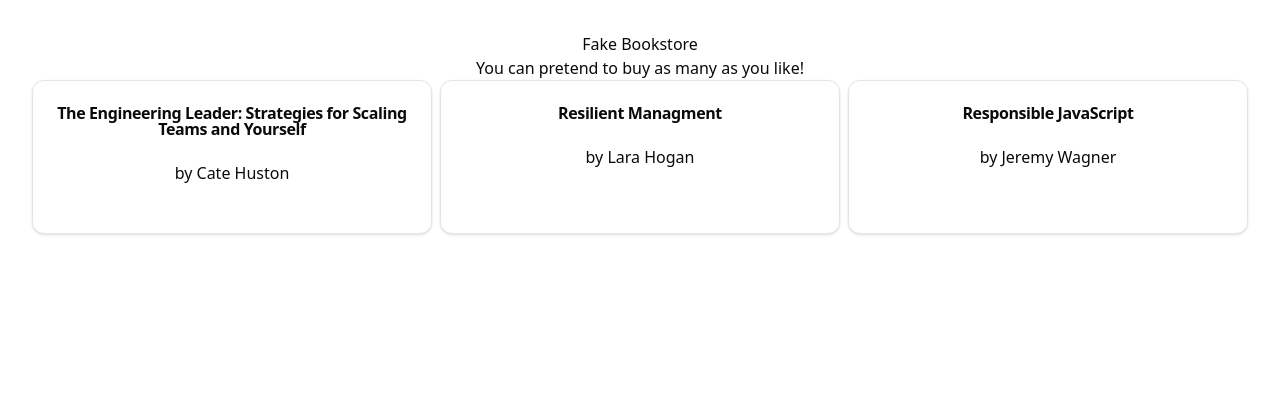
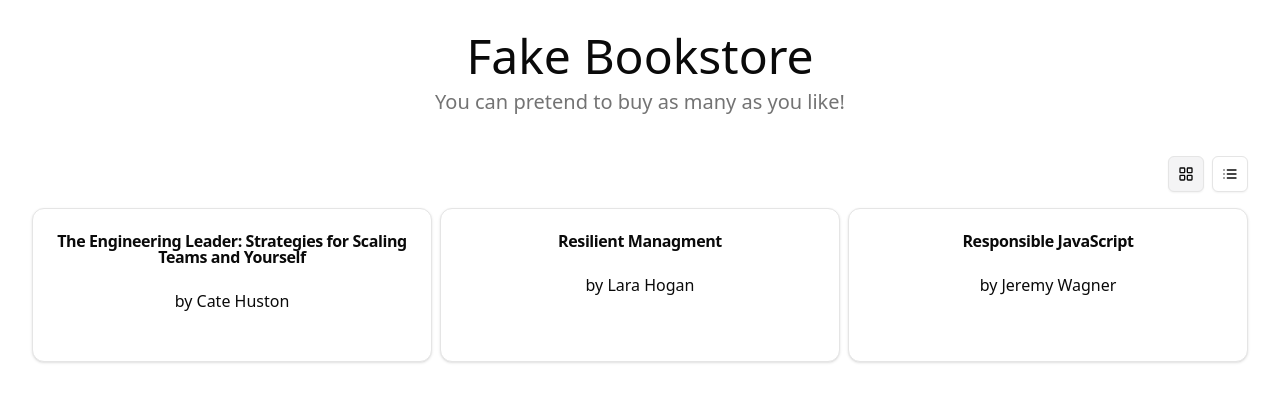
Before and after one commit to pearlbea/bookstore, a React (Vite) app: page / in a window 1280 px wide. Shown: the top 402 px of the page. Built offline with nearby package versions, Linux system fonts and the light colour scheme.

Commit message:
Adds view buttons

```diff
--- a/package.json
+++ b/package.json
@@ -12,6 +12,7 @@
   },
   "dependencies": {
     "@radix-ui/react-dialog": "^1.1.4",
+    "@radix-ui/react-slot": "^1.1.1",
     "class-variance-authority": "^0.7.1",
     "clsx": "^2.1.1",
     "lucide-react": "^0.468.0",
--- a/src/App.tsx
+++ b/src/App.tsx
@@ -3,13 +3,15 @@
 
 function App() {
   return (
-    <>
-      <header>
-        <h1>Fake Bookstore</h1>
-        <p>You can pretend to buy as many as you like!</p>
+    <div>
+      <header className="mb-8">
+        <h1 className="scroll-m-20 text-4xl lg:text-5xl">Fake Bookstore</h1>
+        <p className="text-xl text-muted-foreground p-2">
+          You can pretend to buy as many as you like!
+        </p>
       </header>
       <BookList />
-    </>
+    </div>
   );
 }
 
--- a/src/components/book-list/book-list.tsx
+++ b/src/components/book-list/book-list.tsx
@@ -1,13 +1,43 @@
+"use client";
+
+import { useState } from "react";
 import { type Book, inventory } from "../../../data";
 import { BookComponent } from "../book/book";
+import { Button } from "../ui/button";
+import { LayoutGrid, List } from "lucide-react";
+import { VisuallyHidden } from "../visually-hidden/visually-hidden";
 import styles from "./book-list.module.css";
 
 export function BookList() {
+  const [view, setView] = useState("grid");
+
   return (
-    <div className={styles.bookList}>
-      {inventory.map((book: Book) => (
-        <BookComponent key={book.id} book={book} />
-      ))}
+    <div>
+      <div className="flex justify-end gap-2 mb-4">
+        <Button
+          className={view === "grid" ? "bg-zinc-100" : "bg-white"}
+          variant="outline"
+          size="icon"
+          onClick={() => setView("grid")}
+        >
+          <LayoutGrid size="48" />
+          <VisuallyHidden>Grid view</VisuallyHidden>
+        </Button>
+        <Button
+          className={view === "list" ? "bg-zinc-100" : "bg-white"}
+          variant="outline"
+          size="icon"
+          onClick={() => setView("list")}
+        >
+          <List size="48" />
+          <VisuallyHidden>Grid view</VisuallyHidden>
+        </Button>
+      </div>
+      <div className={styles.bookList}>
+        {inventory.map((book: Book) => (
+          <BookComponent key={book.id} book={book} />
+        ))}
+      </div>
     </div>
   );
 }
--- a/src/components/book/book.tsx
+++ b/src/components/book/book.tsx
@@ -7,7 +7,7 @@
   CardTitle,
 } from "@/components/ui/card";
 
-export function BookComponent({ book }: { book: Book }): React.ReactElement {
+export function BookComponent({ book }: { book: Book }) {
   const { author, title } = book;
 
   return (
--- /dev/null
+++ b/src/components/ui/button.tsx
@@ -0,0 +1,57 @@
+import * as React from "react"
+import { Slot } from "@radix-ui/react-slot"
+import { cva, type VariantProps } from "class-variance-authority"
+
+import { cn } from "@/lib/utils"
+
+const buttonVariants = cva(
+  "inline-flex items-center justify-center gap-2 whitespace-nowrap rounded-md text-sm font-medium transition-colors focus-visible:outline-none focus-visible:ring-1 focus-visible:ring-ring disabled:pointer-events-none disabled:opacity-50 [&_svg]:pointer-events-none [&_svg]:size-4 [&_svg]:shrink-0",
+  {
+    variants: {
+      variant: {
+        default:
+          "bg-primary text-primary-foreground shadow hover:bg-primary/90",
+        destructive:
+          "bg-destructive text-destructive-foreground shadow-sm hover:bg-destructive/90",
+        outline:
+          "border border-input bg-background shadow-sm hover:bg-accent hover:text-accent-foreground",
+        secondary:
+          "bg-secondary text-secondary-foreground shadow-sm hover:bg-secondary/80",
+        ghost: "hover:bg-accent hover:text-accent-foreground",
+        link: "text-primary underline-offset-4 hover:underline",
+      },
+      size: {
+        default: "h-9 px-4 py-2",
+        sm: "h-8 rounded-md px-3 text-xs",
+        lg: "h-10 rounded-md px-8",
+        icon: "h-9 w-9",
+      },
+    },
+    defaultVariants: {
+      variant: "default",
+      size: "default",
+    },
+  }
+)
+
+export interface ButtonProps
+  extends React.ButtonHTMLAttributes<HTMLButtonElement>,
+    VariantProps<typeof buttonVariants> {
+  asChild?: boolean
+}
+
+const Button = React.forwardRef<HTMLButtonElement, ButtonProps>(
+  ({ className, variant, size, asChild = false, ...props }, ref) => {
+    const Comp = asChild ? Slot : "button"
+    return (
+      <Comp
+        className={cn(buttonVariants({ variant, size, className }))}
+        ref={ref}
+        {...props}
+      />
+    )
+  }
+)
+Button.displayName = "Button"
+
+export { Button, buttonVariants }
--- a/src/components/visually-hidden/visually-hidden.tsx
+++ b/src/components/visually-hidden/visually-hidden.tsx
@@ -1,5 +1,5 @@
 import styles from "./visually-hidden.module.css";
 
-export function VisuallyHidden({ children }: { children: React.JSX.Element }) {
+export function VisuallyHidden({ children }: { children: React.ReactNode }) {
   return <span className={styles.visuallyHidden}>{children}</span>;
 }
```
Also changed, not shown: 1 other file (tests, documents, lock files or other folders).
